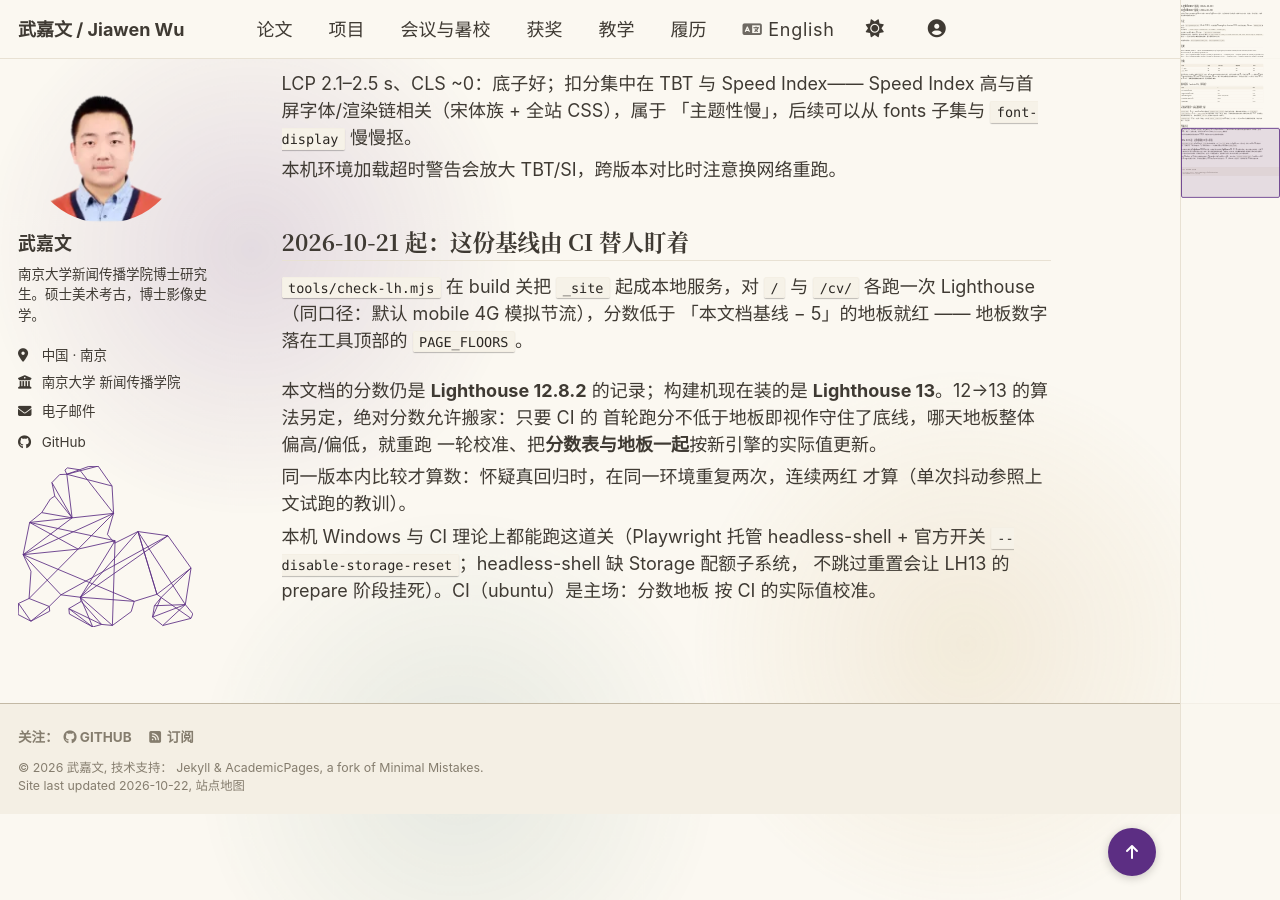
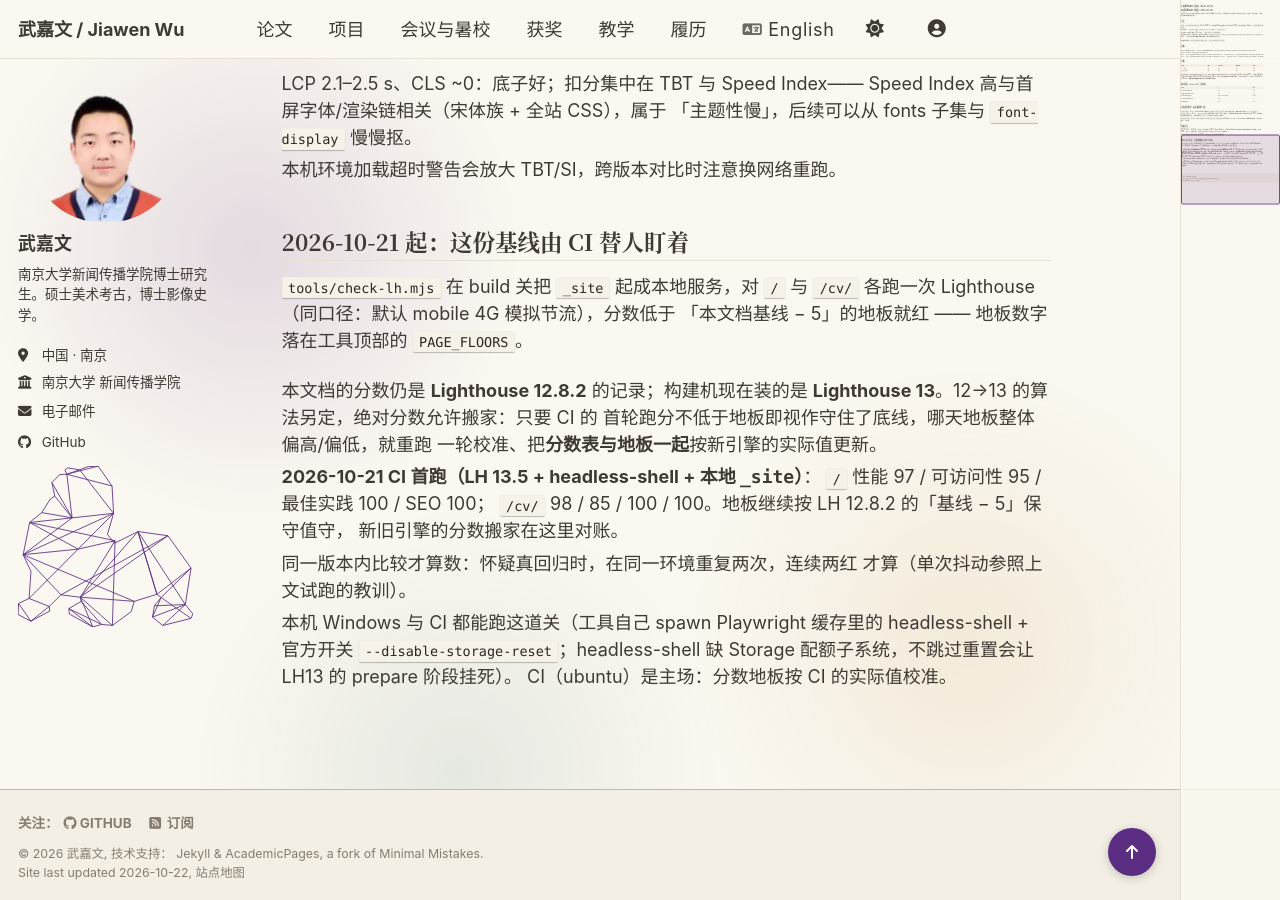
Before and after one commit to newnju/newnju.github.io, a Jekyll site: the page built from docs/lighthouse-baseline.md, in a window 1280 px wide and 900 px high, scrolled down 1739 px. Built offline with Jekyll 4.4.1, drawn with Linux system fonts in a browser that asks for light colours; our own code applies the rules of GitHub Pages for plain Markdown files.

Commit message:
docs: 预算关按最终实现改写（自 spawn headless-shell / 诊断三件套）；基线文档记下 LH13 CI 首跑分数

```diff
--- a/docs/lighthouse-baseline.md
+++ b/docs/lighthouse-baseline.md
@@ -74,9 +74,13 @@ npx --yes lighthouse@12 https://newnju.github.io/cv/ --output=json --output-path
   **Lighthouse 13**。12→13 的算法另定，绝对分数允许搬家：只要 CI 的
   首轮跑分不低于地板即视作守住了底线，哪天地板整体偏高/偏低，就重跑
   一轮校准、把**分数表与地板一起**按新引擎的实际值更新。
+- **2026-10-21 CI 首跑（LH 13.5 + headless-shell + 本地 `_site`）**：
+  `/` 性能 97 / 可访问性 95 / 最佳实践 100 / SEO 100；
+  `/cv/` 98 / 85 / 100 / 100。地板继续按 LH 12.8.2 的「基线 − 5」保守值守，
+  新旧引擎的分数搬家在这里对账。
 - 同一版本内比较才算数：怀疑真回归时，在同一环境重复两次，连续两红
   才算（单次抖动参照上文试跑的教训）。
-- 本机 Windows 与 CI 理论上都能跑这道关（Playwright 托管 headless-shell +
-  官方开关 `--disable-storage-reset`；headless-shell 缺 Storage 配额子系统，
-  不跳过重置会让 LH13 的 prepare 阶段挂死）。CI（ubuntu）是主场：分数地板
-  按 CI 的实际值校准。
+- 本机 Windows 与 CI 都能跑这道关（工具自己 spawn Playwright 缓存里的
+  headless-shell + 官方开关 `--disable-storage-reset`；headless-shell 缺
+  Storage 配额子系统，不跳过重置会让 LH13 的 prepare 阶段挂死）。
+  CI（ubuntu）是主场：分数地板按 CI 的实际值校准。
```
Also changed, not shown: README.md (+2 -2 lines).
